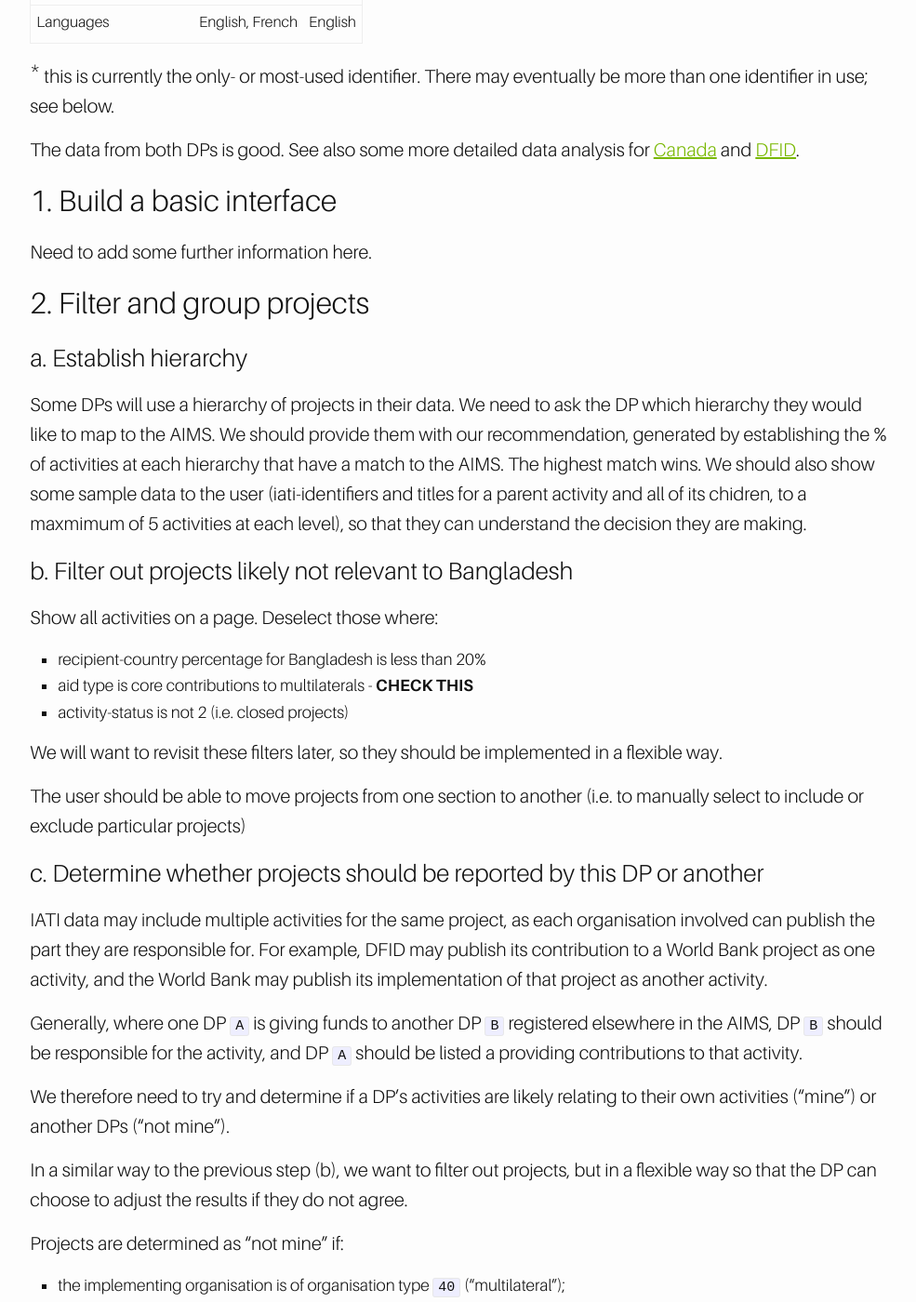
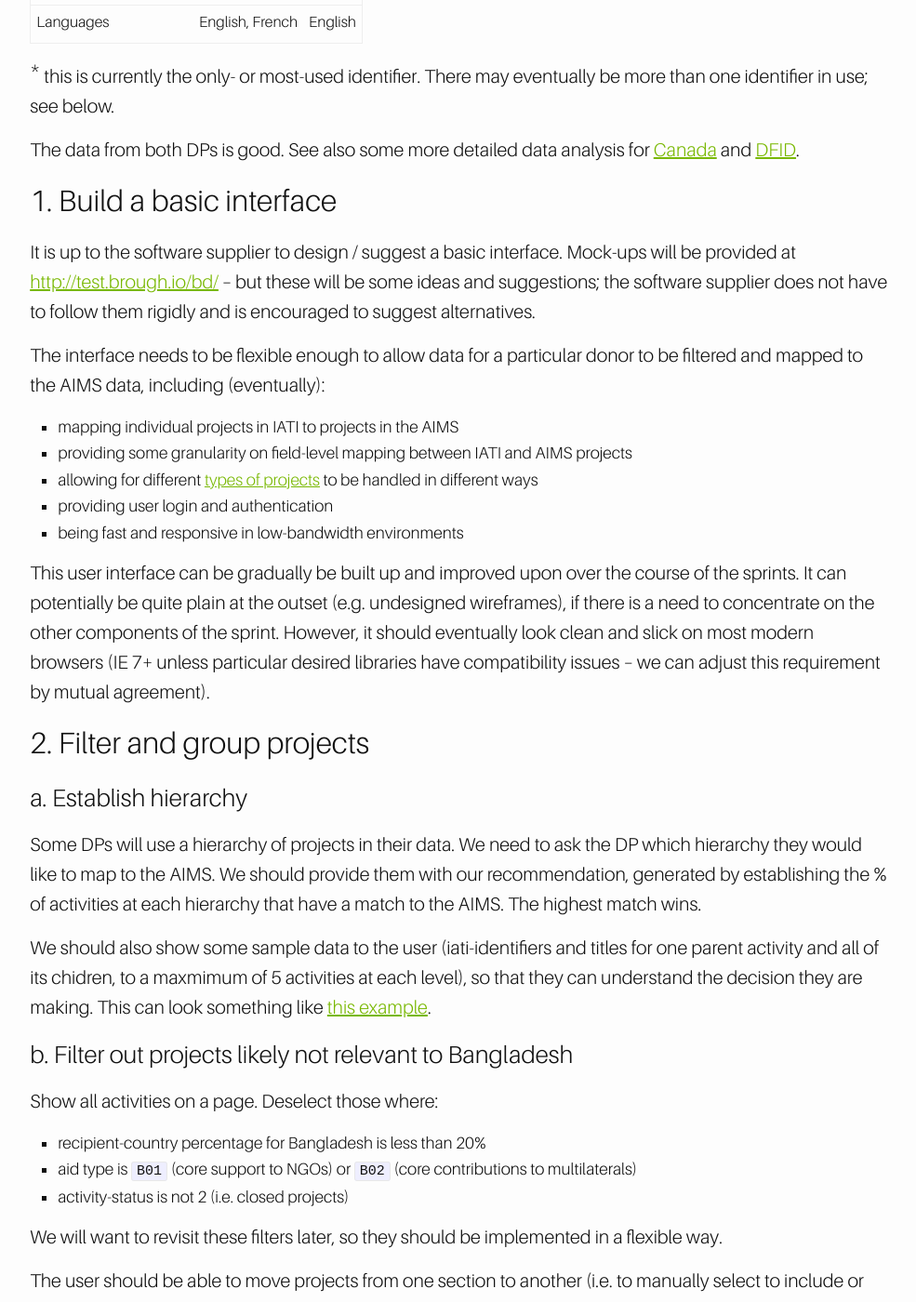
Before and after one commit to BD-IATI/bd-iati.github.io, a Jekyll site: the page built from _development/sprint-2.md, in a window 1280 px wide and 1400 px high, scrolled down 1062 px. Shown: the whole window at 93% size, without its empty margins (261-1246 px from the left). Built offline with Jekyll 4.4.1, drawn with Linux system fonts in a browser that asks for light colours; nearby versions of some CDN libraries; comment, search, counter and statistics services are not loaded; some of the changed text lies outside the part shown.

Commit message:
Update sprints

```diff
--- a/_development/sprint-2.md
+++ b/_development/sprint-2.md
@@ -43,20 +43,32 @@ The data from both DPs is good. See also some more detailed data analysis for [C
 
 ## 1. Build a basic interface
 
-Need to add some further information here.
+It is up to the software supplier to design / suggest a basic interface. Mock-ups will be provided at [http://test.brough.io/bd/](http://test.brough.io/bd/) &ndash; but these will be some ideas and suggestions; the software supplier does not have to follow them rigidly and is encouraged to suggest alternatives.
+
+The interface needs to be flexible enough to allow data for a particular donor to be filtered and mapped to the AIMS data, including (eventually):
+
+* mapping individual projects in IATI to projects in the AIMS
+* providing some granularity on field-level mapping between IATI and AIMS projects
+* allowing for different [types of projects](/documentation/project-types/) to be handled in different ways
+* providing user login and authentication
+* being fast and responsive in low-bandwidth environments
+
+This user interface can be gradually be built up and improved upon over the course of the sprints. It can potentially be quite plain at the outset (e.g. undesigned wireframes), if there is a need to concentrate on the other components of the sprint. However, it should eventually look clean and slick on most modern browsers (IE 7+ unless particular desired libraries have compatibility issues &ndash; we can adjust this requirement by mutual agreement).
 
 ## 2. Filter and group projects
 
 ### a. Establish hierarchy
 
-Some DPs will use a hierarchy of projects in their data. We need to ask the DP which hierarchy they would like to map to the AIMS. We should provide them with our recommendation, generated by establishing the % of activities at each hierarchy that have a match to the AIMS. The highest match wins. We should also show some sample data to the user (iati-identifiers and titles for a parent activity and all of its chidren, to a maxmimum of 5 activities at each level), so that they can understand the decision they are making.
+Some DPs will use a hierarchy of projects in their data. We need to ask the DP which hierarchy they would like to map to the AIMS. We should provide them with our recommendation, generated by establishing the % of activities at each hierarchy that have a match to the AIMS. The highest match wins.
+
+We should also show some sample data to the user (iati-identifiers and titles for one parent activity and all of its chidren, to a maxmimum of 5 activities at each level), so that they can understand the decision they are making. This can look something like [this example](/documentation/hierarchies/#understanding-hierarchies-in-iati).
 
 ### b. Filter out projects likely not relevant to Bangladesh
 
 Show all activities on a page. Deselect those where:
 
 * recipient-country percentage for Bangladesh is less than 20%
-* aid type is core contributions to multilaterals - **CHECK THIS**
+* aid type is `B01` (core support to NGOs) or `B02` (core contributions to multilaterals)
 * activity-status is not 2 (i.e. closed projects)
 
 We will want to revisit these filters later, so they should be implemented in a flexible way.
@@ -69,7 +81,7 @@ IATI data may include multiple activities for the same project, as each organisa
 
 Generally, where one DP `A` is giving funds to another DP `B` registered elsewhere in the AIMS, DP `B` should be responsible for the activity, and DP `A` should be listed a providing contributions to that activity.
 
-We therefore need to try and determine if a DP's activities are likely relating to their own activities ("mine") or another DPs ("not mine").
+We therefore need to try and determine if a DP's activities are likely relating to their own activities ("mine") or another DPs ("not mine"). See also a brief discussion of [project types](/documentation/project-types/) in the documentation.
 
 In a similar way to the previous step (b), we want to filter out projects, but in a flexible way so that the DP can choose to adjust the results if they do not agree.
 
```
Also changed, not shown: _development/sprint-1.md (+5 -0 lines).
